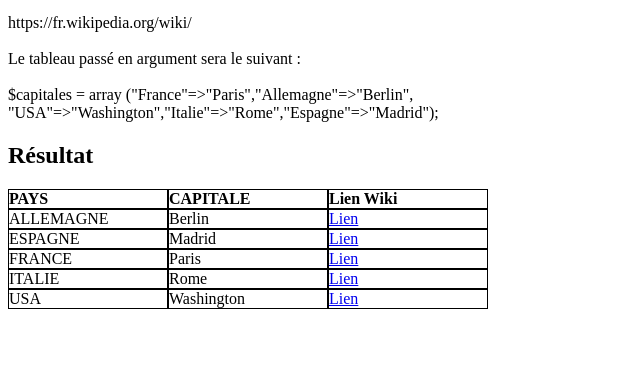
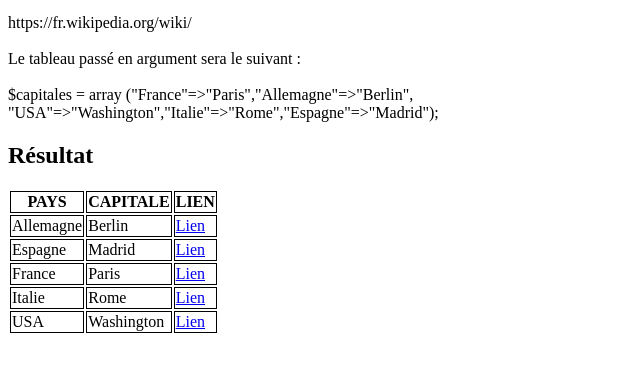
Before and after one commit to Nezertiam/JS-HTML-ExoIntroJS, a PHP site: page /Part2-Exo4.php in a window 1280 px wide. Shown: the part 142-514 px from the top of the page, without its empty margins (0-640 px from the left). Run offline with PHP 8.4, Linux system fonts and the light colour scheme.

Commit message:
Add files via upload

```diff
--- a/PHP/Partie2/Part2-Exo4.php
+++ b/PHP/Partie2/Part2-Exo4.php
@@ -28,33 +28,55 @@ $capitales = array (
     );
 
     function afficherTableHTML($tab){
-
         ksort($tab);
 
-    $str = "<div style='display:flex; width:30em;'>";
-    $str.= "<div style='flex:1; border:1px solid black;'><b>PAYS</b></div>";
-    $str.= "<div style='flex:1; border:1px solid black;'><b>CAPITALE</b></div>";
-    $str.= "<div style='flex:1; border:1px solid black;'><b>Lien Wiki</b></div>";
-    $str.= "</div>";
+        $str = "
+            <table>
+                <thead>
+                    <tr>
+                        <th style='border:1px solid black;'>
+                            <b> PAYS </b>
+                        </th>
+                        <th style='border:1px solid black;'>
+                            <b> CAPITALE </b>
+                        </th>
+                        <th style='border:1px solid black;'>
+                            <b> LIEN </b>
+                        </th>
+                    </tr>
+                </thead>
+                <tbody>
+        ";
 
         foreach($tab as $pays => $ville){
-        $str.= "<div style='display:flex; width:30em;'>"; // Crée une div pour chaque couple afin de les afficher en ligne
-        $str.= "<div style='flex:1; border:1px solid black;'>".mb_strtoupper($pays)."</div>";   // crée une div à gauche pour le Pays
-        $str.= "<div style='flex:1; border:1px solid black;'>".$ville."</div>";
-        $str.= "<div style='flex:1; border:1px solid black;'><a href='https://fr.wikipedia.org/wiki/".wiki($ville)."' target='_blank'>Lien</a></div>";                    // crée une div à droite pour la ville
-        $str.= "</div>";    // ferme la div qui regroupe le couple
+            $str.= "
+                    <tr>
+                        <td style='border:1px solid black;'>
+                            $pays
+                        </td>
+                        <td style='border:1px solid black;'>
+                            $ville
+                        </td>
+                        <td style='border:1px solid black;'>
+                            <a href='https://fr.wikipedia.org/wiki/".wiki($ville)."'>Lien</a>
+                        </td>
+                    </tr>
+            ";
         }
 
-    $str.= "</div>";
+        $str.= "
+                </tbody>
+            </table>
+        ";
         return $str;
+
     }
 
     function wiki($ville){
         switch($ville){
-        case "Washington": return $ville."_(district_de_Columbia)"; break;
+            case "Washington" : return $ville."_(district_de_Columbia)"; break;
             default : return $ville;
         }
-
     }
 
     echo afficherTableHTML($capitales);
```
Also changed, not shown: PHP/Partie2/Part2-Exo2.php (+29 -10 lines). Lines whose indentation alone changed are shown as unchanged.
